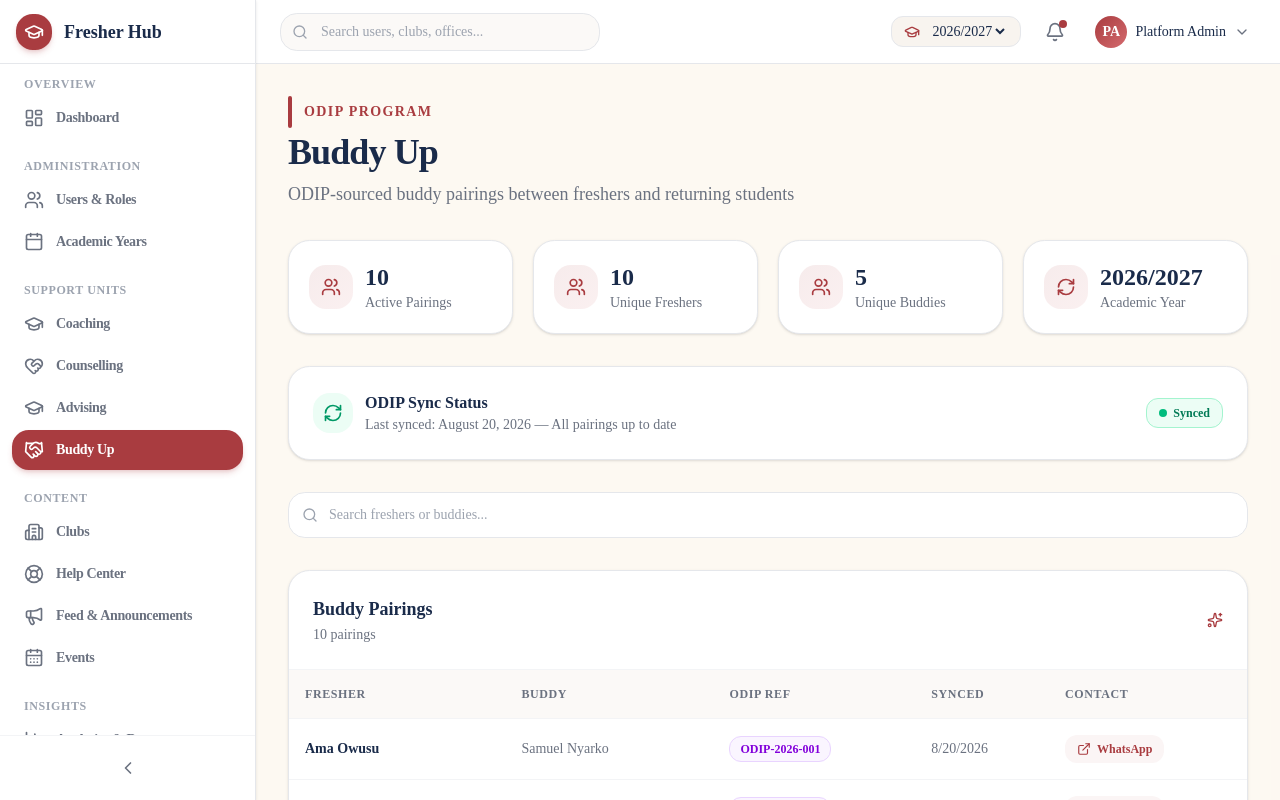
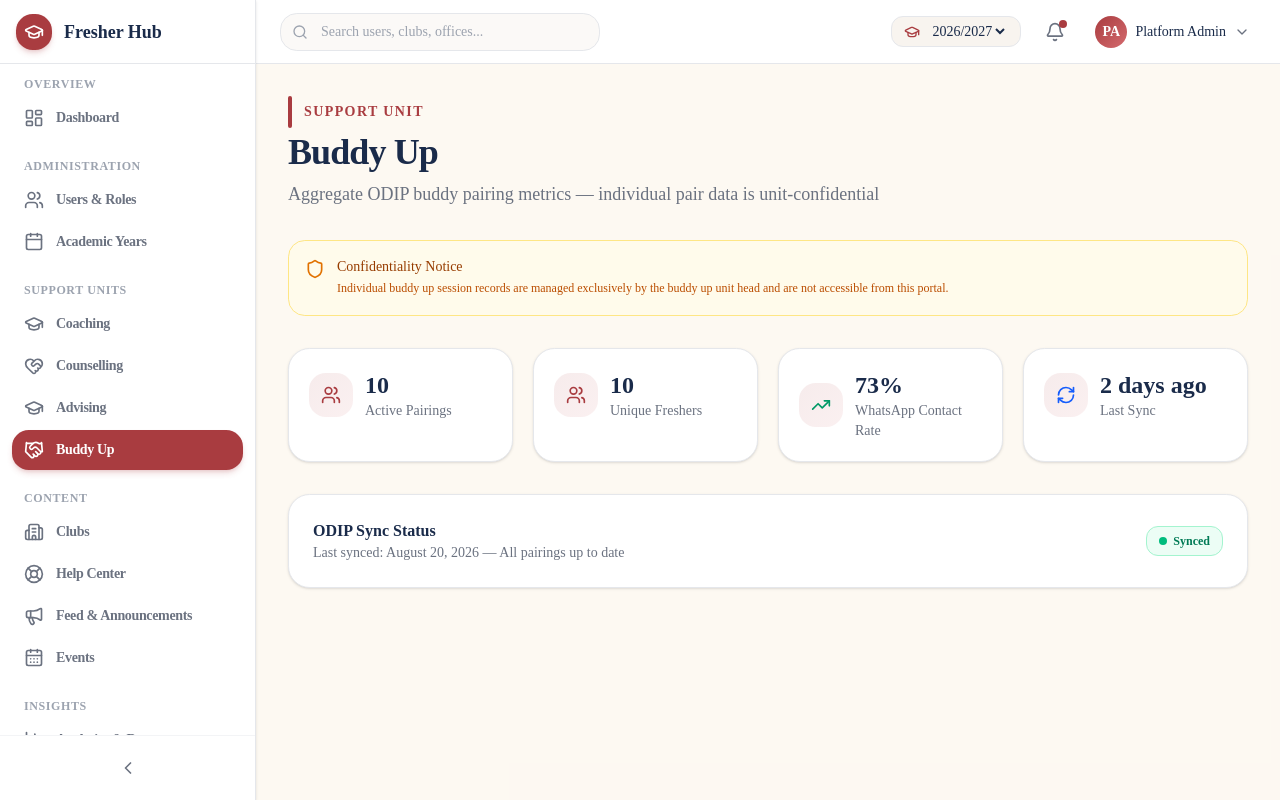
Before and after one commit to adoumouangnamouemmanuel/freshers_hub, a Next.js app in the folder apps/web/: page /dashboard/buddy-up in a window 1280 px wide. Shown: the top 800 px of the page. Built offline with nearby package versions, Linux system fonts and the light colour scheme.

Commit message:
buddy-up page updated

```diff
--- a/apps/web/app/dashboard/buddy-up/page.tsx
+++ b/apps/web/app/dashboard/buddy-up/page.tsx
@@ -1,125 +1,33 @@
 "use client";
 
-import { useState } from "react";
-import { motion } from "framer-motion";
-import { Search, Users, RefreshCw, ExternalLink, Sparkles } from "lucide-react";
-import { mockBuddyPairings } from "@/lib/mock-data";
-
-const containerVariants = {
-  hidden: { opacity: 0 },
-  visible: { opacity: 1, transition: { staggerChildren: 0.06 } },
-};
-const itemVariants = {
-  hidden: { opacity: 0, y: 20 },
-  visible: { opacity: 1, y: 0, transition: { duration: 0.4, ease: [0.4, 0, 0.2, 1] as const } },
-};
+import { Handshake, Users, RefreshCw, TrendingUp } from "lucide-react";
+import { AnimatedPage, AnimatedSection } from "@/components/ui/animated-container";
+import { PageHeader } from "@/components/ui/page-header";
+import { MiniStatCard } from "@/components/ui/card";
+import { ConfidentialityBanner } from "@/components/ui/confidentiality-banner";
 
 export default function BuddyUpPage() {
-  const [search, setSearch] = useState("");
-  const filtered = mockBuddyPairings.filter((bp) => {
-    const q = search.toLowerCase();
-    return bp.fresher_name.toLowerCase().includes(q) || bp.buddy_name.toLowerCase().includes(q);
-  });
-
   return (
-    <motion.div variants={containerVariants} initial="hidden" animate="visible" className="space-y-8">
-      <motion.div variants={itemVariants}>
-        <div className="flex items-center gap-3 mb-1">
-          <div className="h-8 w-1 rounded-full bg-[#A93C40]" />
-          <p className="text-sm font-semibold text-[#A93C40] tracking-widest uppercase">ODIP Program</p>
-        </div>
-        <h1 className="text-4xl font-bold text-[#1A2B4A] tracking-tight">Buddy Up</h1>
-        <p className="text-[#6B7280] mt-2 text-lg">ODIP-sourced buddy pairings between freshers and returning students</p>
-      </motion.div>
-
+    <AnimatedPage>
+      <PageHeader title="Buddy Up" description="Aggregate ODIP buddy pairing metrics — individual pair data is unit-confidential" badge="Support Unit" />
+      <ConfidentialityBanner unit="buddy up" />
       <div className="grid gap-5 grid-cols-1 sm:grid-cols-4">
-        {[
-          { icon: Users, value: mockBuddyPairings.length, label: "Active Pairings" },
-          { icon: Users, value: new Set(mockBuddyPairings.map((bp) => bp.fresher_id)).size, label: "Unique Freshers" },
-          { icon: Users, value: new Set(mockBuddyPairings.map((bp) => bp.buddy_id)).size, label: "Unique Buddies" },
-          { icon: RefreshCw, value: "2026/2027", label: "Academic Year" },
-        ].map((item, i) => (
-          <motion.div key={item.label} variants={itemVariants} whileHover={{ y: -3 }} className="rounded-2xl border bg-white p-5 shadow-sm hover:shadow-lg transition-all">
-            <div className="flex items-center gap-3">
-              <div className="w-11 h-11 rounded-xl bg-gradient-to-br from-[#A93C40]/10 to-[#d46a6e]/10 flex items-center justify-center">
-                <item.icon className="w-5 h-5 text-[#A93C40]" />
-              </div>
-              <div>
-                <p className="text-2xl font-bold text-[#1A2B4A]">{item.value}</p>
-                <p className="text-sm text-[#6B7280]">{item.label}</p>
-              </div>
-            </div>
-          </motion.div>
-        ))}
+        <MiniStatCard icon={Users} value="10" label="Active Pairings" />
+        <MiniStatCard icon={Users} value="10" label="Unique Freshers" />
+        <MiniStatCard icon={TrendingUp} value="73%" label="WhatsApp Contact Rate" color="text-emerald-600" />
+        <MiniStatCard icon={RefreshCw} value="2 days ago" label="Last Sync" color="text-blue-600" />
       </div>
-
-      <motion.div variants={itemVariants} className="rounded-2xl border bg-white p-6 shadow-sm">
+      <AnimatedSection className="rounded-2xl border bg-white p-6 shadow-sm">
         <div className="flex items-center justify-between">
-          <div className="flex items-center gap-3">
-            <div className="w-10 h-10 rounded-xl bg-emerald-50 flex items-center justify-center">
-              <RefreshCw className="w-5 h-5 text-emerald-600" />
-            </div>
-            <div>
-              <p className="font-semibold text-[#1A2B4A]">ODIP Sync Status</p>
-              <p className="text-sm text-[#6B7280]">Last synced: August 20, 2026 — All pairings up to date</p>
-            </div>
+          <div>
+            <p className="font-semibold text-[#1A2B4A]">ODIP Sync Status</p>
+            <p className="text-sm text-[#6B7280]">Last synced: August 20, 2026 — All pairings up to date</p>
           </div>
           <span className="inline-flex items-center gap-1.5 px-3 py-1.5 rounded-lg text-xs font-semibold bg-emerald-50 text-emerald-700 border border-emerald-200">
-            <span className="w-2 h-2 rounded-full bg-emerald-500" />
-            Synced
+            <span className="w-2 h-2 rounded-full bg-emerald-500" /> Synced
           </span>
         </div>
-      </motion.div>
-
-      <motion.div variants={itemVariants} className="relative">
-        <Search className="absolute left-3.5 top-1/2 -translate-y-1/2 w-4 h-4 text-[#9CA3AF]" />
-        <input type="text" placeholder="Search freshers or buddies..." value={search} onChange={(e) => setSearch(e.target.value)}
-          className="w-full pl-10 pr-4 py-3 rounded-xl border border-[#e5e7eb] bg-white text-sm focus:outline-none focus:ring-2 focus:ring-[#A93C40]/20 focus:border-[#A93C40] transition-all placeholder:text-[#9CA3AF]" />
-      </motion.div>
-
-      <motion.div variants={itemVariants} className="rounded-2xl border bg-white shadow-sm overflow-hidden">
-        <div className="p-6 border-b border-[#f3f4f6]">
-          <div className="flex items-center justify-between">
-            <div>
-              <h2 className="text-lg font-semibold text-[#1A2B4A]">Buddy Pairings</h2>
-              <p className="text-sm text-[#6B7280] mt-0.5">{filtered.length} pairings</p>
-            </div>
-            <Sparkles className="w-4 h-4 text-[#A93C40]" />
-          </div>
-        </div>
-        <div className="overflow-x-auto">
-          <table className="w-full text-sm">
-            <thead>
-              <tr className="border-b border-[#f3f4f6] bg-[#f8f4ef]/50">
-                {["Fresher", "Buddy", "ODIP Ref", "Synced", "Contact"].map((h) => (
-                  <th key={h} className="text-left p-4 font-semibold text-[#6B7280] text-xs uppercase tracking-wider">{h}</th>
-                ))}
-              </tr>
-            </thead>
-            <tbody>
-              {filtered.map((bp, i) => (
-                <motion.tr key={bp.id} initial={{ opacity: 0, y: 10 }} animate={{ opacity: 1, y: 0 }} transition={{ delay: i * 0.04 }}
-                  className="border-b border-[#f3f4f6] last:border-0 hover:bg-[#f8f4ef]/50 transition-colors">
-                  <td className="p-4 font-semibold text-[#1A2B4A]">{bp.fresher_name}</td>
-                  <td className="p-4 text-[#6B7280]">{bp.buddy_name}</td>
-                  <td className="p-4">
-                    <span className="inline-flex items-center px-2.5 py-1 rounded-lg text-xs font-semibold bg-purple-50 text-purple-700 border border-purple-200">
-                      {bp.odip_ref_id}
-                    </span>
-                  </td>
-                  <td className="p-4 text-[#6B7280]">{new Date(bp.synced_at).toLocaleDateString()}</td>
-                  <td className="p-4">
-                    <button className="inline-flex items-center gap-1.5 px-3 py-1.5 rounded-lg text-xs font-semibold bg-[#A93C40]/5 text-[#A93C40] hover:bg-[#A93C40]/10 transition-colors">
-                      <ExternalLink className="w-3.5 h-3.5" /> WhatsApp
-                    </button>
-                  </td>
-                </motion.tr>
-              ))}
-            </tbody>
-          </table>
-        </div>
-        {filtered.length === 0 && <div className="p-16 text-center text-[#6B7280]">No buddy pairings found.</div>}
-      </motion.div>
-    </motion.div>
+      </AnimatedSection>
+    </AnimatedPage>
   );
 }
```
